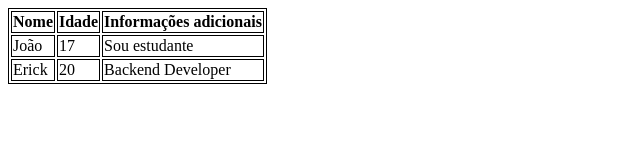
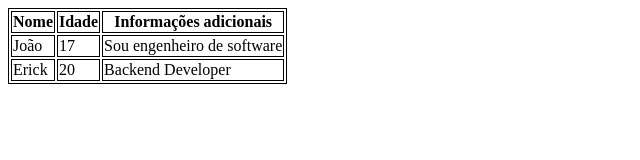
Before and after one commit to MCosta19/aula-tabela, a plain HTML site: page index.html in a window 1280 px wide. Shown: the whole page, without its empty margins (0-640 px from the left). Drawn offline with Linux system fonts and the light colour scheme.

Commit message:
Mudando de sou estudade para sou engenheiro de software

```diff
--- a/index.html
+++ b/index.html
@@ -23,7 +23,7 @@
             <tr>
                 <td>João</td>
                 <td>17</td>
-                <td>Sou estudante</td>
+                <td>Sou engenheiro de software</td>
             </tr>
             <tr>
                 <td>Erick</td>
```
